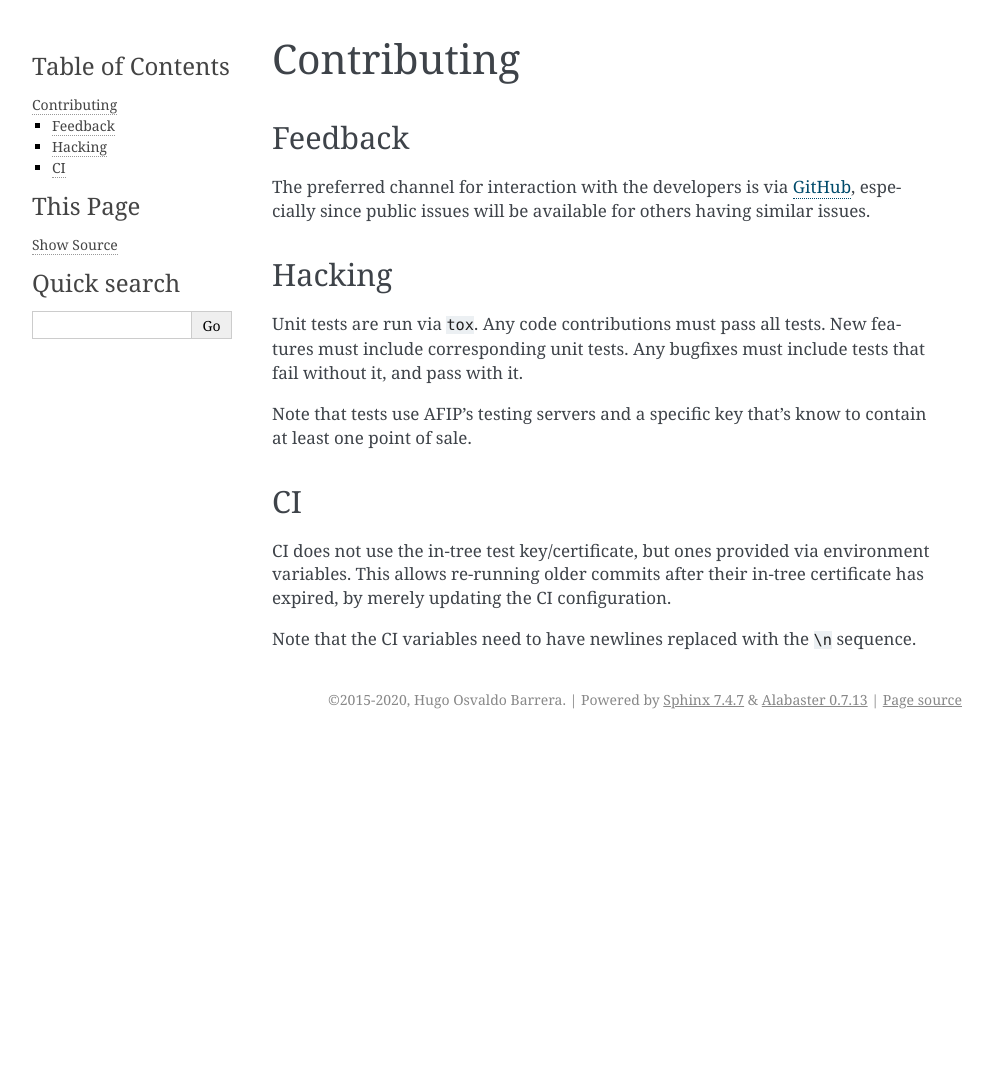
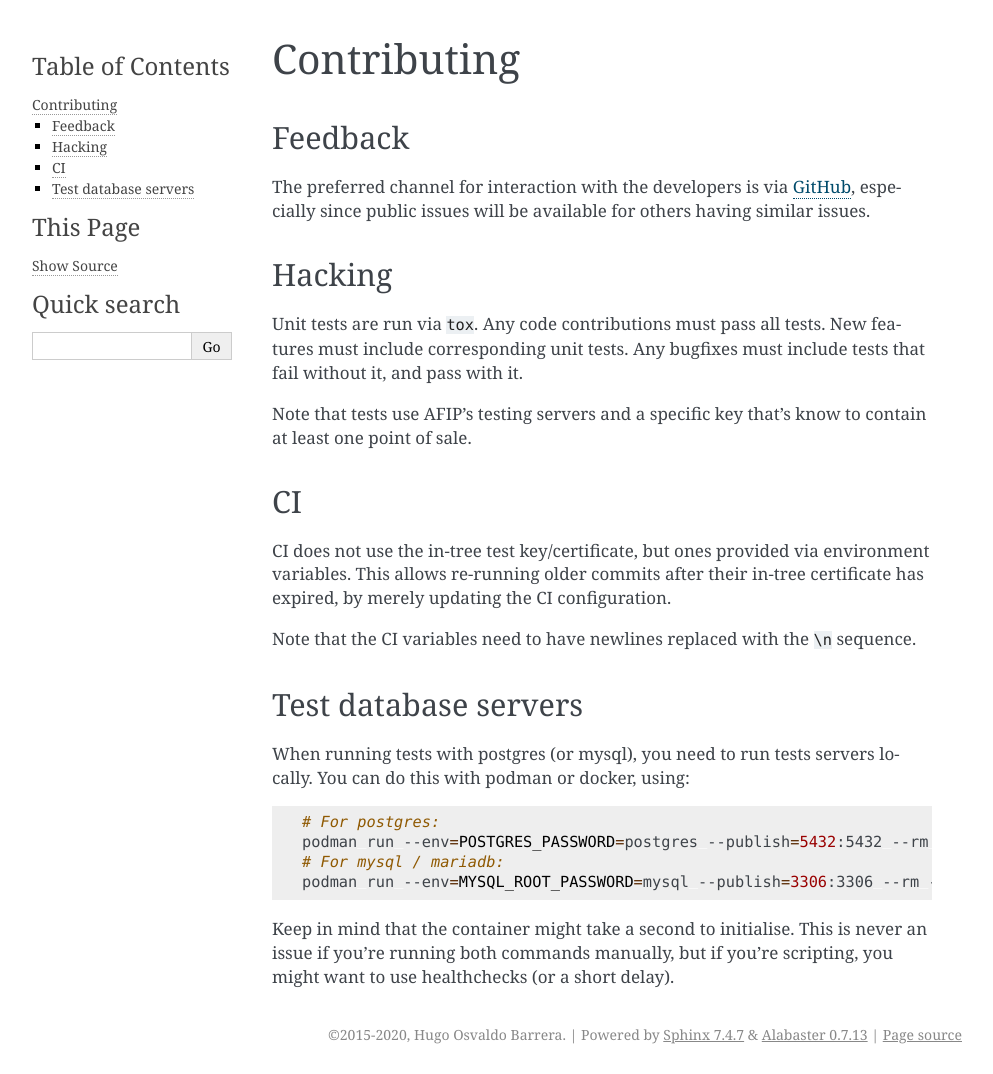
Before and after one commit to WhyNotHugo/django-afip, a Sphinx documentation site: the page built from docs/contributing.rst, in a window 1280 px wide. Shown: the whole page, without its empty margins (148-1141 px from the left). Built offline with Sphinx 7.4.7, drawn with Linux system fonts in a browser that asks for light colours; the version number could not be read and is left out; before the commit the page ends 900 px from its top, so only the background shows below that.

Commit message:
Use the right database when running tests (#86)
Fix the database used in tests. It turns out all tests were using `sqlite`. This applies both when running offline and on CI.

- `mysql` will ignore the provided hostname/port if `hostname == "localhost"`, so we need to use the host's ip address in that case.
- GitHub actions doesn't support IPv6, so had to hardcode `127.0.0.1` for that.

A single test was also using the wrong `concept_id`, but passed by coincidence since sqlite is not strict by default.

```diff
--- a/CHANGELOG.rst
+++ b/CHANGELOG.rst
@@ -4,9 +4,11 @@
 This file contains a brief summary of new features and dependency changes or
 releases, in reverse chronological order.
 
-8.0.5
+9.0.0
 -----
 
+* Dropped support for Django 2.2 and 3.0. Both of these have issues with
+  our database dependencies. See https://code.djangoproject.com/ticket/32856
 * Add support for Zeep ~4.0.0.
 * Add support for Django 3.2.
 
--- a/docs/contributing.rst
+++ b/docs/contributing.rst
@@ -29,3 +29,20 @@
 
 Note that the CI variables need to have newlines replaced with the ``\n``
 sequence.
+
+Test database servers
+---------------------
+
+When running tests with postgres (or mysql), you need to run tests servers
+locally. You can do this with podman or docker, using:
+
+.. code-block:: bash
+
+    # For postgres:
+    podman run --env=POSTGRES_PASSWORD=postgres --publish=5432:5432 --rm postgres:13
+    # For mysql / mariadb:
+    podman run --env=MYSQL_ROOT_PASSWORD=mysql --publish=3306:3306 --rm -it mariadb:10
+
+Keep in mind that the container might take a second to initialise. This is
+never an issue if you're running both commands manually, but if you're
+scripting, you might want to use healthchecks (or a short delay).
--- a/setup.py
+++ b/setup.py
@@ -20,7 +20,7 @@
     long_description=open("README.rst").read(),
     install_requires=[
         "cryptography>=3.2,<4.0",
-        "django>=2.0.0,<3.3",
+        "django>=3.1,<3.3",
         "django_renderpdf>=3.0.0,<4.0.0",
         "lxml>=3.4.4",
         "pyopenssl>=16.2.0",
@@ -47,9 +47,9 @@
         "Development Status :: 5 - Production/Stable",
         "Environment :: Web Environment",
         "Framework :: Django",
-        "Framework :: Django :: 2.2",
         "Framework :: Django :: 3.0",
         "Framework :: Django :: 3.1",
+        "Framework :: Django :: 3.2",
         "Intended Audience :: Developers",
         "License :: OSI Approved :: ISC License (ISCL)",
         "Operating System :: OS Independent",
@@ -57,6 +57,7 @@
         "Programming Language :: Python :: 3.6",
         "Programming Language :: Python :: 3.7",
         "Programming Language :: Python :: 3.8",
+        "Programming Language :: Python :: 3.9",
         "Topic :: Internet :: WWW/HTTP",
         "Topic :: Software Development :: Libraries :: Python Modules",
     ],
```
Also changed, not shown: 5 other files.
